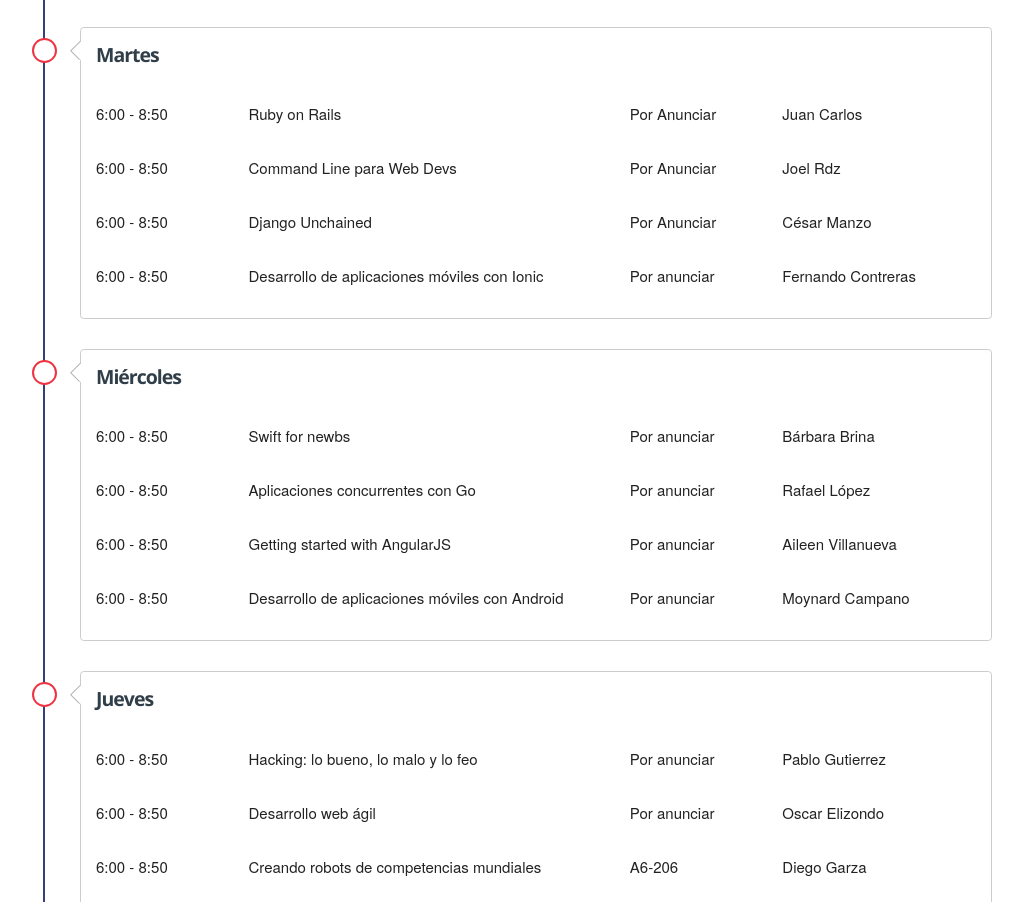
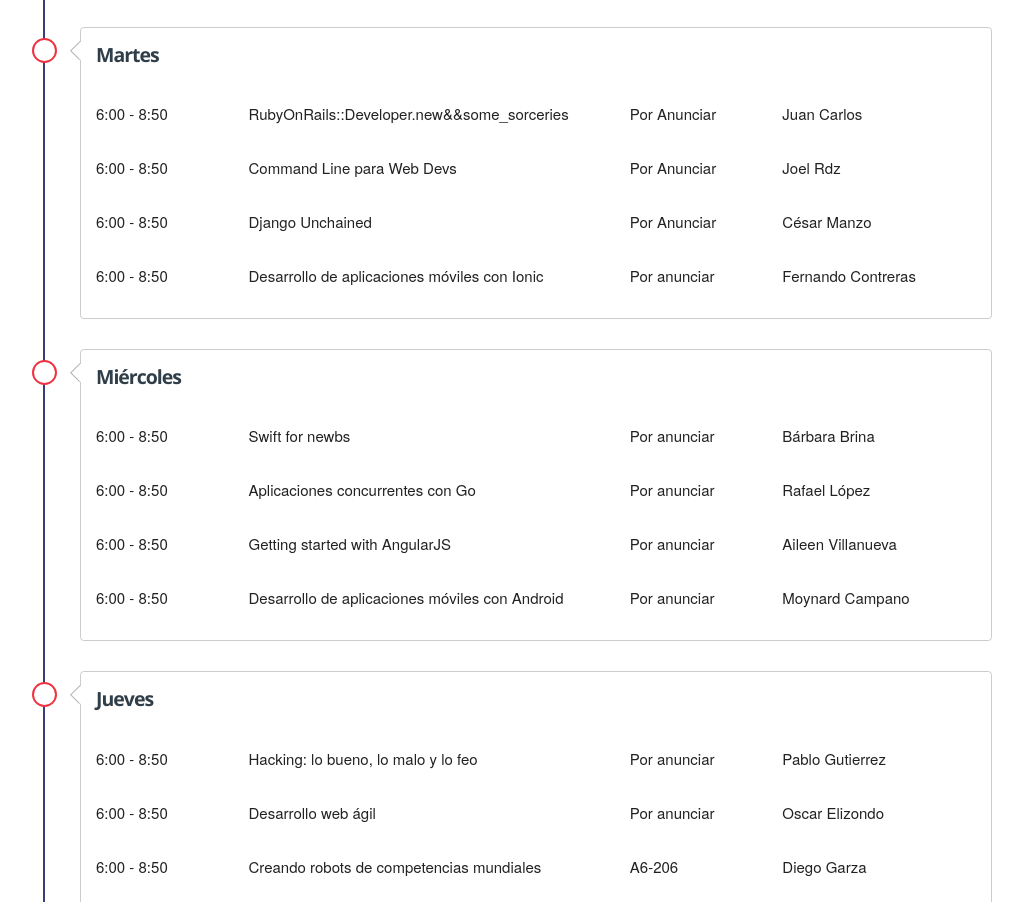
Before and after one commit to JumpstartMty/sdc15, a website: page index.html in a window 1280 px wide. Shown: the part 1040-1942 px from the top of the page, without its empty margins (128-1151 px from the left). Drawn offline with nearby package versions, Linux system fonts and the light colour scheme; a web font is replaced by a local one.

Commit message:
Update index.html

```diff
--- a/index.html
+++ b/index.html
@@ -149,7 +149,7 @@
                   <p>6:00 - 8:50</p>
                 </div>
                 <div class="five columns">
-                  <p>Ruby on Rails</p>
+                  <p>RubyOnRails::Developer.new&&some_sorceries</p>
                 </div>
                 <div class="two columns">
                   <p>Por Anunciar</p>
```
